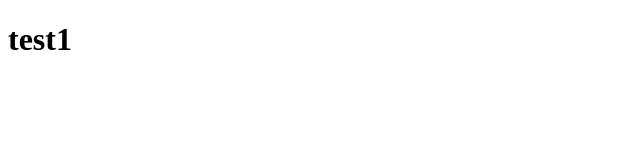
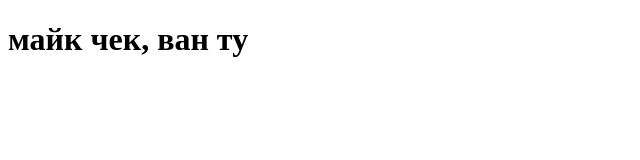
Before and after one commit to f4rr3ll1990/testgit, a plain HTML site: page index.html in a window 1280 px wide. Shown: the whole page, without its empty margins (0-640 px from the left). Drawn offline with Linux system fonts and the light colour scheme.

Commit message:
аыва

```diff
--- a/index.html
+++ b/index.html
@@ -5,6 +5,6 @@
 	<title>Document</title>
 </head>
 <body>
-	<h1>test1</h1>
+	<h1>майк чек, ван ту</h1>
 </body>
 </html>
```
